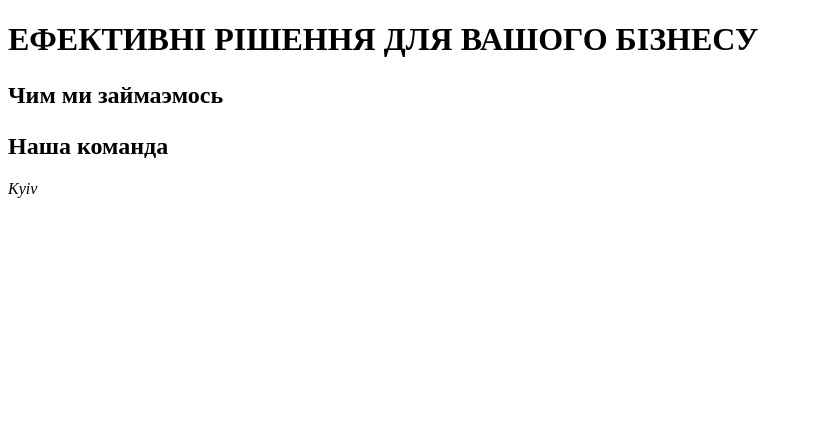
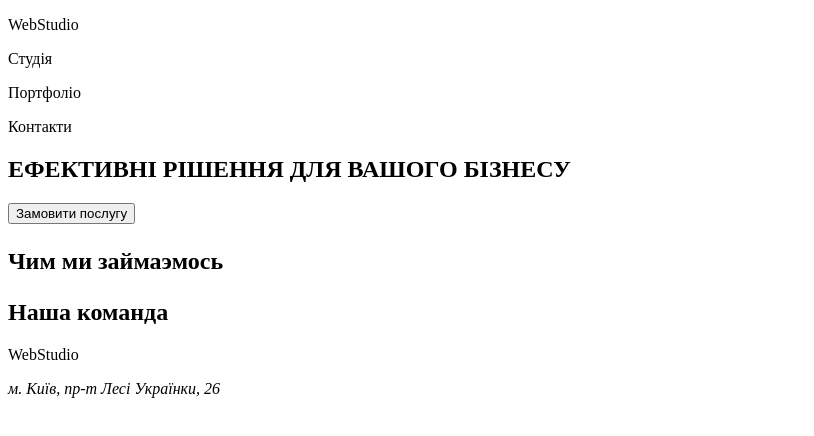
Before and after one commit to zaychikelena1976/goit-markup-hw-01, a plain HTML site: page index.html in a window 1280 px wide. Shown: the whole page, without its empty margins (0-814 px from the left). Drawn offline with Linux system fonts and the light colour scheme.

Commit message:
секции
добавлены секции

```diff
--- a/index.html
+++ b/index.html
@@ -7,22 +7,30 @@
 </head>
 <body>
     <!--Main-->
-    <div>
+    <section>
+        <p>WebStudio</p>
+        <p>Студія</p>
+        <p>Портфоліо</p>
+        <p>Контакти</p>
 
-    </div>
-    <div>
-        <h1>ЕФЕКТИВНI РIШЕННЯ ДЛЯ ВАШОГО БIЗНЕСУ</h1>
-    </div>
-    <div>
+    </section>
+    <section>
+        <header><h1>ЕФЕКТИВНI РIШЕННЯ ДЛЯ ВАШОГО БIЗНЕСУ</h1>
+            <button type="button" name="show_more">Замовити послугу</button>
+        </header>
+    </section>
+
+    <section>
         <h2><p>Чим ми займаэмось</p></h2>
-    </div>
-    <div>
+    </section>
+    <section>
         <h2>Наша команда</h2>
-    </div>
+    </section>
 </body>
-<main>
 
-</main>
 <footer>
-    <address>Kyiv</address>
+    <p>WebStudio</p>
+    <address>м. Київ, пр-т Лесі Українки, 26</address>
+    <!-- Посилання на соцмережі -->
+
 </footer>
```
